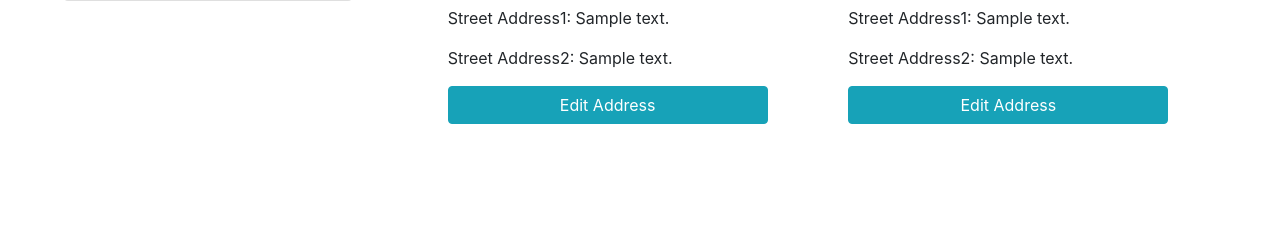
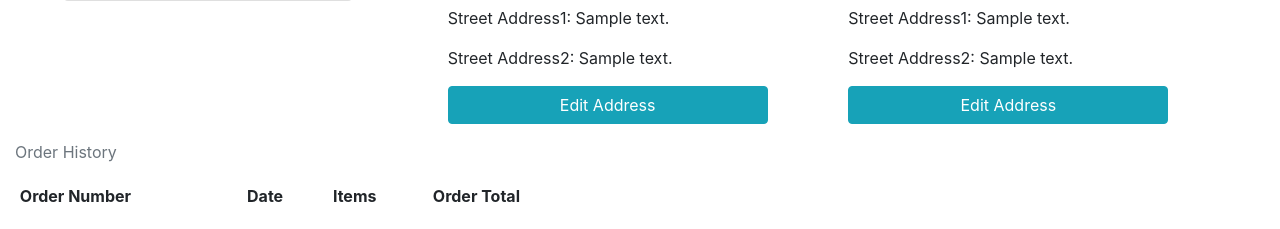
Before and after one commit to panzek/bessiebeau, a Django app: page /profile/ in a window 1280 px wide. Shown: the part 741-970 px from the top of the page. Before the commit the page ends 865 px from the top, so only its background shows below. Run offline with Django 4.2, Linux system fonts and the light colour scheme; a user stored in the database is signed in; tables that the repository leaves empty hold one stand-in row (values such as "Sample post"); grey boxes marked "Sample" are stand-in pictures; lists and menus that the app fills with data are empty; some libraries are stand-ins or nearby versions.

Commit message:
Add functionality to send order confirmation email

```diff
--- /dev/null
+++ b/checkout/templates/checkout/confirmation_emails/confirmation_email_subject.txt
@@ -0,0 +1 @@
+Bessie + Beau Confirmation for Order Number {{ order.order_number }}
--- a/profiles/templates/profiles/profile.html
+++ b/profiles/templates/profiles/profile.html
@@ -94,5 +94,47 @@
             </div>
         </div>
     </div>
+    <!-- User Order History  -->
+    <div class="row w-100 h-100">
+        <div class="col-12 col-lg-6">
+            <p class="text-muted">Order History</p>
+            <div class="order-history table-responsive">
+                <table class="table table-sm table-borderless">
+                    <thead>
+                        <tr>
+                            <th>Order Number</th>
+                            <th>Date</th>
+                            <th>Items</th>
+                            <th>Order Total</th>
+                        </tr>
+                    </thead>
+                    <tbody>
+                        {% for order in orders %}
+                            <tr>
+                                <td>
+                                    <a href="{% url 'order_history' order.order_number %}"
+                                    title="{{ order.order_number }}">
+                                        {{ order.order_number|truncatechars:6 }}
+                                    </a>
+                                </td>
+                                <td>{{ order.date }}</td>
+                                <td>
+                                    <ul class="list-unstyled">
+                                        {% for item in order.lineitems.all %}
+                                            <li class="small">
+                                                {% if item.product.has_sizes %}
+                                                    Size {{ item.product.size|upper }}
+                                                {% endif %}{{ item.product.name }} x{{ item.quantity }}
+                                            </li>
+                                        {% endfor %}
+                                    </ul>
+                                </td>
+                                <td>${{ order.grand_total }}</td>
+                            </tr>
+                        {% endfor %}
+                    </tbody>
+                </table>
+            </div>
+    </div>
 </div>
 {% endblock %}
--- a/profiles/urls.py
+++ b/profiles/urls.py
@@ -5,4 +5,5 @@ urlpatterns = [
     path('', views.profile, name='profile'),
     path('edit/<str:id>', views.edit_profile, name='edit_profile'),
     path('delete/<str:id>/', views.delete_profile, name='delete_profile'),
+    path('order_history/<order_number>', views.order_history, name='order_history'),
 ]
--- a/profiles/views.py
+++ b/profiles/views.py
@@ -1,7 +1,11 @@
 from django.shortcuts import render, get_object_or_404, redirect
 from django.contrib.auth.decorators import login_required
+from django.contrib import messages
+
 from .models import UserProfile, User
+from checkout.models import Order
 from .forms import UserProfileForm
+
 
 
 @login_required(login_url='/accounts/login/')
@@ -48,3 +52,19 @@ def delete_profile(request, *args, **kwargs):
     userprofile.delete()
 
     return render(request, '')
+
+
+def order_history(request, order_number):
+    order = get_object_or_404(Order, order_number=order_number)
+
+    messages.info(request, (
+        f'This is a past confirmation for order number {order_number}. '
+        'A confirmation email was sent on the order date.'
+    ))
+
+    context = {
+        'order': order,
+        'from_profile': True,
+    }
+
+    return render(request, 'checkout/checkout_success.html', context)
--- a/static/css/base.css
+++ b/static/css/base.css
@@ -113,3 +113,8 @@ a.category-badge > span.badge:hover {
     background: #212529 !important;
     color: #fff !important;
 }
+
+.order-history {
+    max-height: 416px;
+    overflow-y: auto;
+}
```
Also changed, not shown: checkout/templates/checkout/confirmation_emails/confirmation_email_body.txt (added, +23 -0 lines), checkout/webhook_handler.py (+7 -7 lines).
